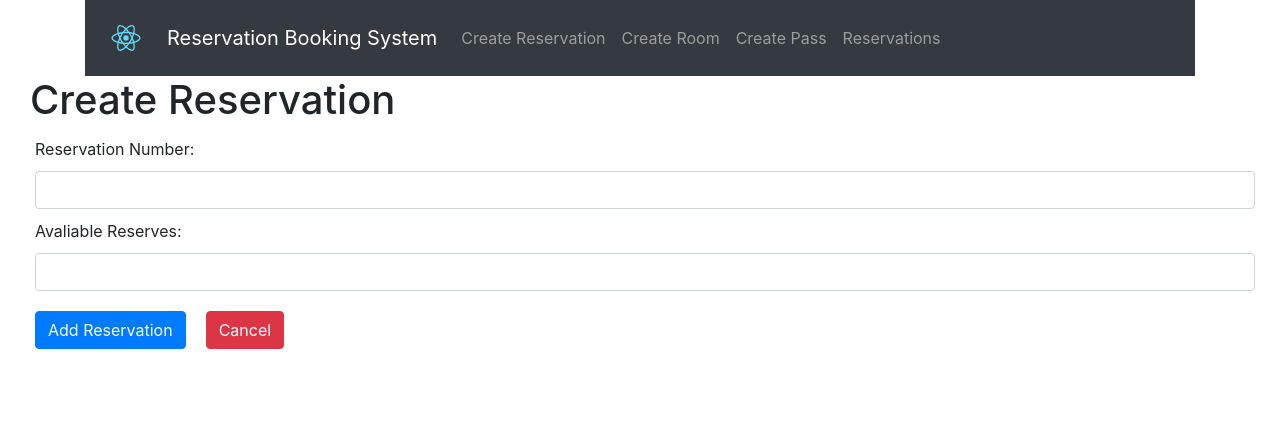
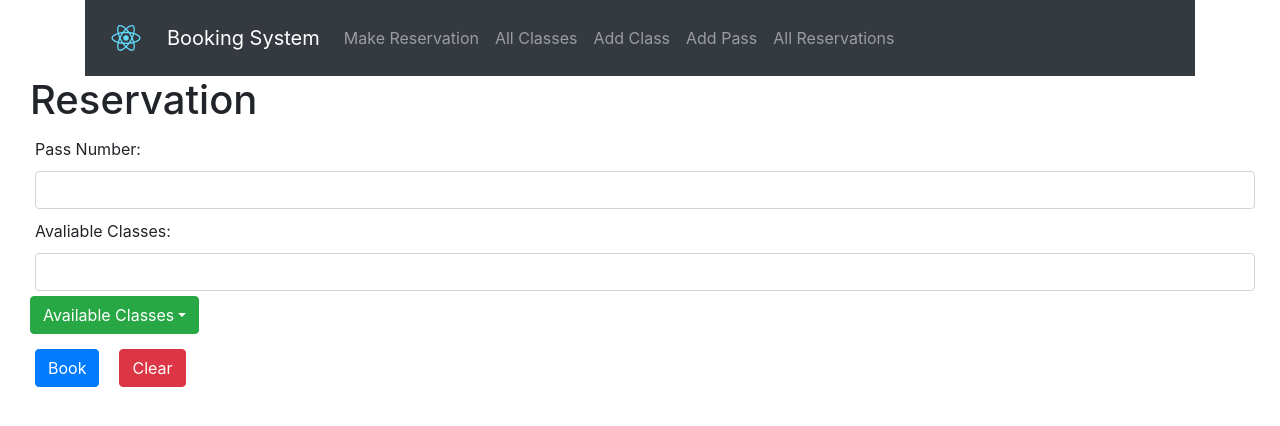
Before and after one commit to Title-Jirakul/eventBookingSystem, a React (Create React App) app in the folder client/: page /reservations/create in a window 1280 px wide. Shown: the top 426 px of the page. Built offline with nearby package versions, Linux system fonts and the light colour scheme.

Commit message:
Updated FE components and DB models

```diff
--- a/client/package.json
+++ b/client/package.json
@@ -9,7 +9,9 @@
     "axios": "^0.21.1",
     "bootstrap": "^4.6.0",
     "react": "^17.0.1",
+    "react-bootstrap": "^1.5.1",
     "react-dom": "^17.0.1",
+    "react-dropdown": "^1.9.2",
     "react-router-dom": "^5.2.0",
     "react-scripts": "4.0.3",
     "react-table": "^7.6.3",
--- a/client/src/app/index.js
+++ b/client/src/app/index.js
@@ -2,7 +2,7 @@ import React from 'react'
 import { BrowserRouter as Router, Route, Switch } from 'react-router-dom'
 
 import { NavBar } from '../components'
-import { ReservationsList, ReservationsInsert, ReservationsUpdate, RoomsInsert, PassesInsert } from '../pages'
+import { ReservationsList, ReservationsInsert, ReservationsUpdate, RoomsInsert, PassesInsert, ClassList } from '../pages'
 
 import 'bootstrap/dist/css/bootstrap.min.css'
 
@@ -12,13 +12,14 @@ function App() {
             <NavBar />
             <Switch>
                 <Route path="/reservations/list" exact component={ReservationsList} />
+                <Route path="/classes/list" exact component={ClassList} />
                 <Route path="/reservations/create" exact component={ReservationsInsert} />
                 <Route
                     path="/reservations/update/:id"
                     exact
                     component={ReservationsUpdate}
                 />
-                <Route path="/rooms/create" exact component={RoomsInsert} />
+                <Route path="/classes/create" exact component={RoomsInsert} />
                 <Route path="/passes/create" exact component={PassesInsert} />
             </Switch>
         </Router>
--- a/client/src/components/Links.jsx
+++ b/client/src/components/Links.jsx
@@ -20,28 +20,34 @@ class Links extends Component {
         return (
             <React.Fragment>
                 <Link to="/reservations/create" className="navbar-brand">
-                    Reservation Booking System
+                    Booking System
                 </Link>
                 <Collapse>
                     <List>
                         <Item>
                             <Link to="/reservations/create" className="nav-link">
-                                Create Reservation
+                                Make Reservation
                             </Link>
                         </Item>
                         <Item>
-                            <Link to="/rooms/create" className="nav-link">
-                                Create Room
+                        <Item>
+                            <Link to="/classes/list" className="nav-link">
+                                All Classes
+                            </Link>
+                        </Item>
+                        {/* Items below are only displayed to Admin */}
+                            <Link to="/classes/create" className="nav-link">
+                                Add Class
                             </Link>
                         </Item>
                         <Item>
                             <Link to="/passes/create" className="nav-link">
-                                Create Pass
+                                Add Pass
                             </Link>
                         </Item>
                         <Item>
                             <Link to="/reservations/list" className="nav-link">
-                                Reservations
+                                All Reservations
                             </Link>
                         </Item>
                     </List>
--- /dev/null
+++ b/client/src/pages/ClassList.jsx
@@ -0,0 +1,24 @@
+import React, { Component } from 'react'
+import ReactTable from 'react-table'
+import api from '../api'
+
+import styled from 'styled-components'
+
+//import 'react-table/react-table.css' react-table 7 doesnt support react-table.css, maybe use react-table v6
+
+const Wrapper = styled.div`
+    padding: 0 40px 40px 40px;
+`
+
+
+class ClassList extends Component {
+    render() {
+        return (
+            <div>
+                <p>In this page you'll see the list of Classes</p>
+            </div>
+        )
+    }
+}
+
+export default ClassList
--- a/client/src/pages/PassesInsert.jsx
+++ b/client/src/pages/PassesInsert.jsx
@@ -94,9 +94,9 @@ class PassesInsert extends Component {
         const { reservationNo, name, passType, dateIssued, isActive } = this.state
         return (
             <Wrapper>
-                <Title>Create Pass</Title>
+                <Title>Add Pass</Title>
 
-                <Label>Reservation Number: </Label>
+                <Label>Pass Number: </Label>
                 <InputText
                     type="text"
                     value={reservationNo}
--- a/client/src/pages/ReservationsInsert.jsx
+++ b/client/src/pages/ReservationsInsert.jsx
@@ -1,5 +1,7 @@
 import React, { Component } from 'react'
 import api from '../api'
+
+import Dropdown from 'react-bootstrap/Dropdown';
 
 import styled from 'styled-components'
 
@@ -76,24 +78,36 @@ class ReservationsInsert extends Component {
         const { reservationNumber, roomSetting } = this.state
         return (
             <Wrapper>
-                <Title>Create Reservation</Title>
+                <Title>Reservation</Title>
 
-                <Label>Reservation Number: </Label>
+                <Label>Pass Number: </Label>
                 <InputText
                     type="text"
                     value={reservationNumber}
                     onChange={this.handleChangeInputReservationNumber}
                 />
 
-                <Label>Avaliable Reserves: </Label>
+                <Label>Avaliable Classes: </Label>
                 <InputText
                     type="text"
                     value={roomSetting}
                     onChange={this.handleChangeInputRoomSetting}
                 />
 
-                <Button onClick={this.handleCreateReservation}>Add Reservation</Button>
-                <CancelButton href={'/reservations/create'}>Cancel</CancelButton>
+                <Dropdown>
+                    <Dropdown.Toggle variant="success" id="dropdown-basic">
+                        Available Classes
+                    </Dropdown.Toggle>
+
+                    <Dropdown.Menu>
+                        <Dropdown.Item href="#/action-1">Date: 25/01/2021, Class No: 1, Time: 10am, Capacity: 10, Max Capacity: 30</Dropdown.Item>
+                        <Dropdown.Item href="#/action-2">Date: 25/01/2021, Class No: 2, Time: 10am, Capacity: 20, Max Capacity: 30</Dropdown.Item>
+                        <Dropdown.Item href="#/action-3">Date: 25/01/2021, Class No: 3, Time: 10am, Capacity: 5, Max Capacity: 30</Dropdown.Item>
+                    </Dropdown.Menu>
+                </Dropdown>
+
+                <Button onClick={this.handleCreateReservation}>Book</Button>
+                <CancelButton href={'/reservations/create'}>Clear</CancelButton>
             </Wrapper>
         )
     }
--- a/client/src/pages/RoomsInsert.jsx
+++ b/client/src/pages/RoomsInsert.jsx
@@ -91,9 +91,9 @@ class RoomsInsert extends Component {
         const { roomNo, time, date, maxCapacity } = this.state
         return (
             <Wrapper>
-                <Title>Create Room</Title>
+                <Title>Add Class</Title>
 
-                <Label>Room Number: </Label>
+                <Label>Class Number: </Label>
                 <InputText
                     type="text"
                     value={roomNo}
@@ -126,7 +126,7 @@ class RoomsInsert extends Component {
                     onChange={this.handleChangeInputMaxCapacity}
                 />
 
-                <Button onClick={this.handleCreateRoom}>Add Room</Button>
+                <Button onClick={this.handleCreateRoom}>Add Class</Button>
                 <CancelButton href={'/rooms/create'}>Cancel</CancelButton>
             </Wrapper>
         )
--- a/client/src/pages/index.js
+++ b/client/src/pages/index.js
@@ -3,5 +3,6 @@ import ReservationsInsert from './ReservationsInsert'
 import ReservationsUpdate from './ReservationsUpdate'
 import RoomsInsert from './RoomsInsert'
 import PassesInsert from './PassesInsert'
+import ClassList from './ClassList'
 
-export { ReservationsList, ReservationsInsert, ReservationsUpdate, RoomsInsert, PassesInsert }
+export { ReservationsList, ReservationsInsert, ReservationsUpdate, RoomsInsert, PassesInsert, ClassList }
```
